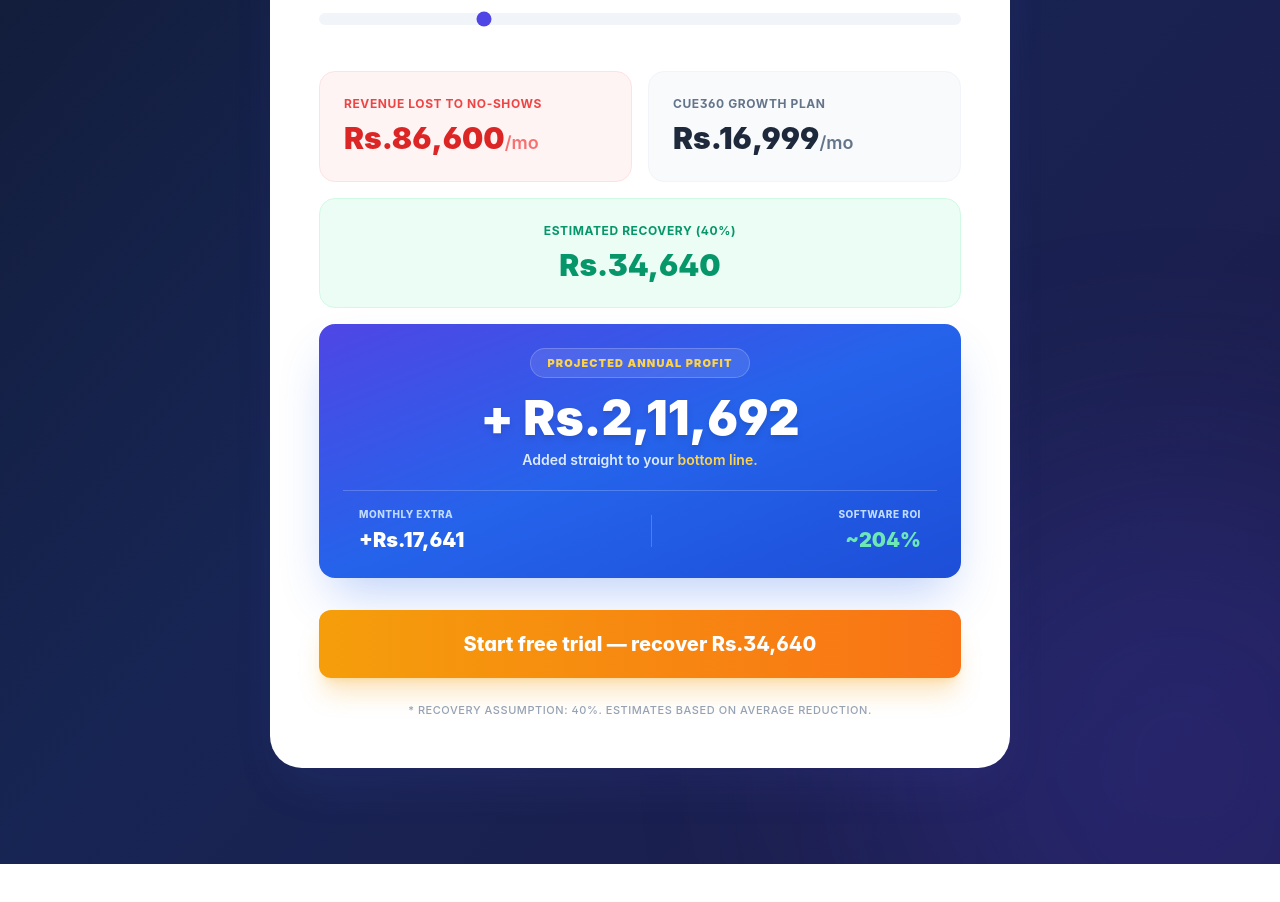
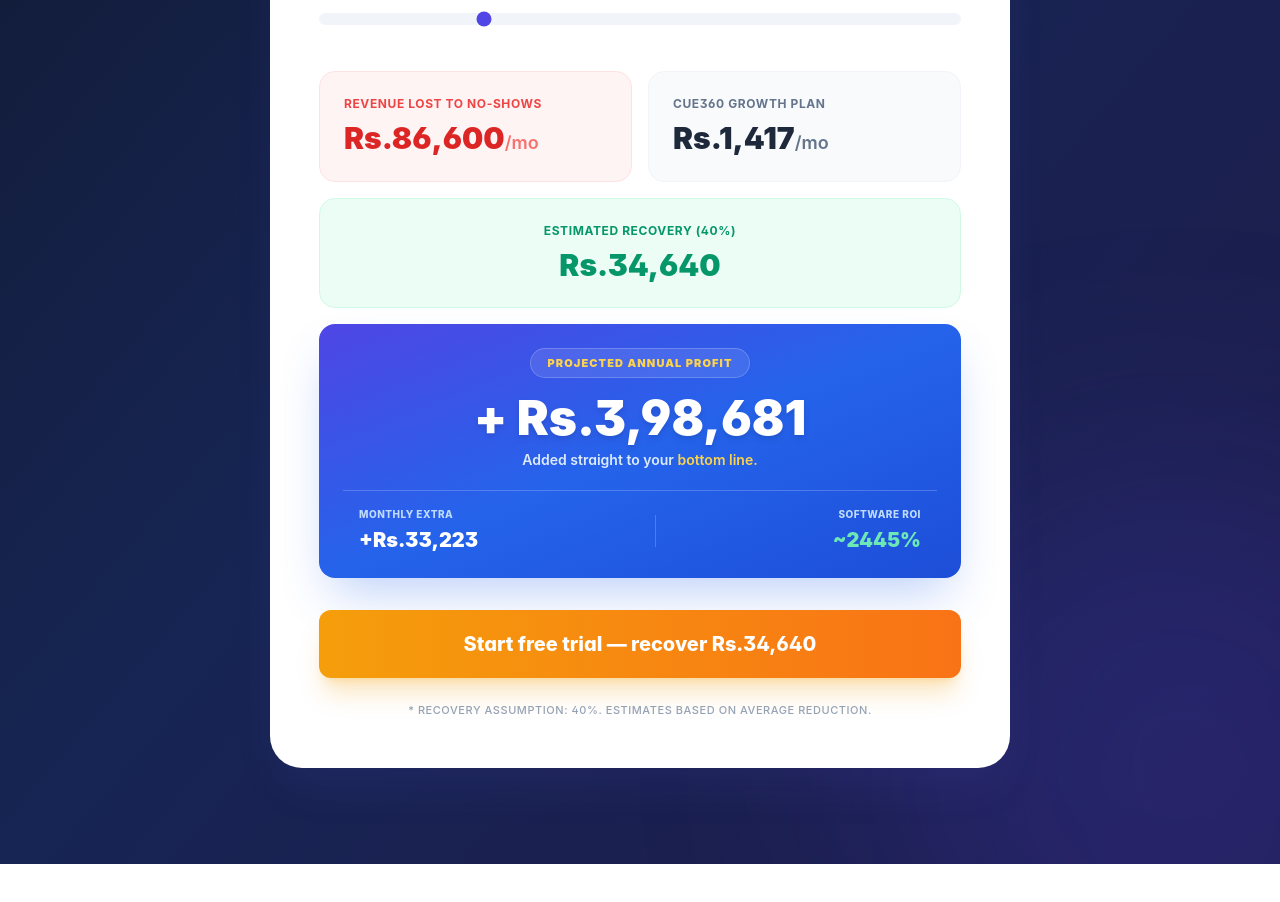
Before and after one commit to ananthcjayan12/dent_cue360_landing, a React (Vite) app: page / in a window 1280 px wide. Shown: the part 3880-4782 px from the top of the page. Built offline with nearby package versions, Linux system fonts and the light colour scheme.

Commit message:
fix: Correct ROI plan cost to reflect a monthly value.

```diff
--- a/src/components/ROICalculator.tsx
+++ b/src/components/ROICalculator.tsx
@@ -15,7 +15,7 @@ const ROICalculator: React.FC = () => {
     const calculateROI = () => {
         // Multiply by chairs to reflect total clinic volume
         const monthlyLoss = noShows * chairs * avgValue * 4.33;
-        const planCost = 16999;
+        const planCost = 16999 / 12;
         const recovery = monthlyLoss * 0.40;
         const netGain = recovery - planCost;
         const annualNetGain = netGain * 12;
```
